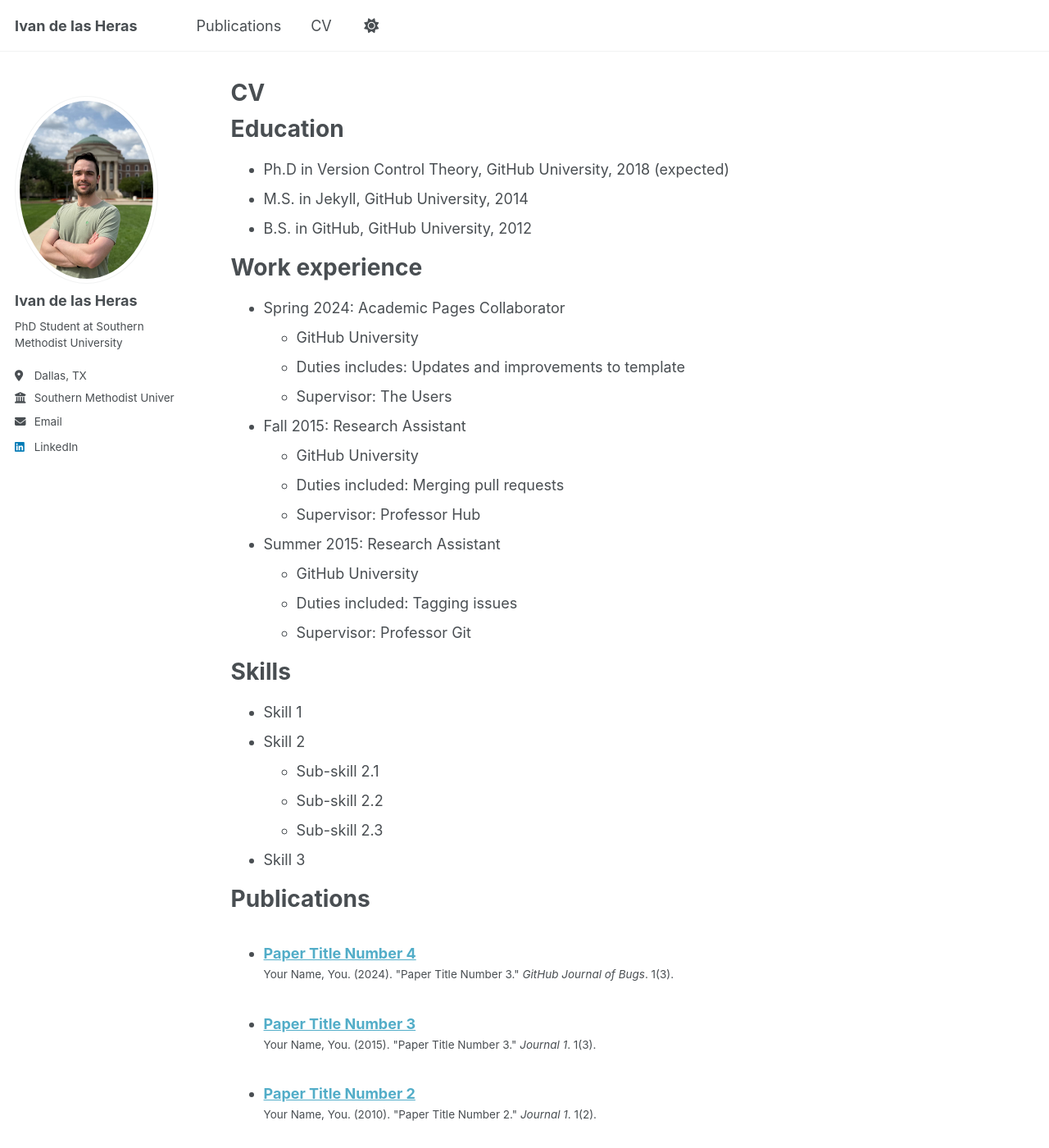
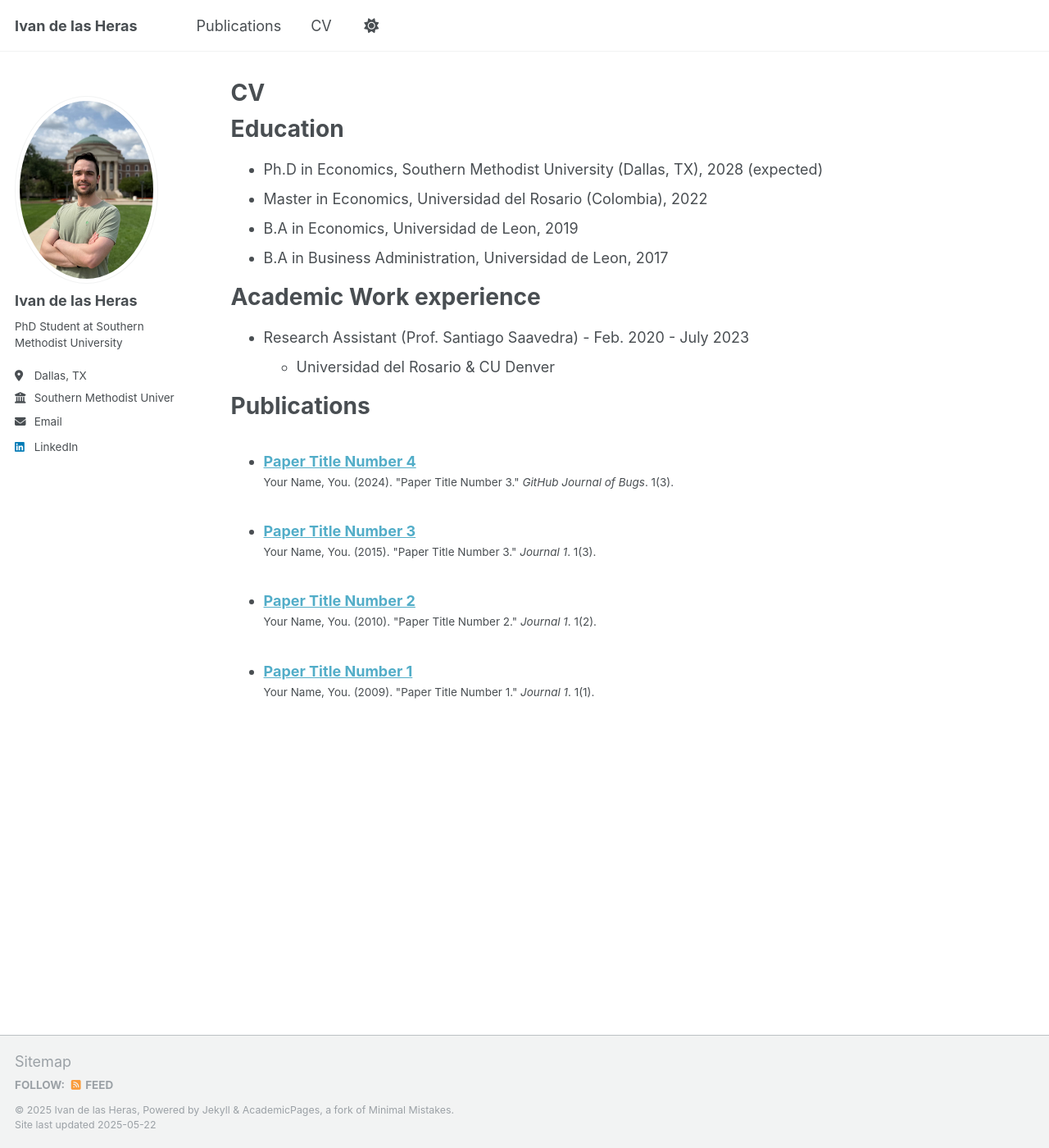
Before and after one commit to ivandelasheras/ivandelasheras.github.io, a Jekyll site: the page built from _pages/cv.md, in a window 1280 px wide and 1400 px high. Shown: the whole window at 82% size. Built offline with Jekyll 4.4.1, drawn with Linux system fonts in a browser that asks for light colours; some of the changed text lies outside the part shown.

Commit message:
update CV

```diff
--- a/_pages/cv.md
+++ b/_pages/cv.md
@@ -11,54 +11,19 @@ redirect_from:
 
 Education
 ======
-* Ph.D in Version Control Theory, GitHub University, 2018 (expected)
-* M.S. in Jekyll, GitHub University, 2014
-* B.S. in GitHub, GitHub University, 2012
+* Ph.D in Economics, Southern Methodist University (Dallas, TX), 2028 (expected)
+* Master in Economics, Universidad del Rosario (Colombia), 2022
+* B.A in Economics, Universidad de Leon, 2019
+* B.A in Business Administration, Universidad de Leon, 2017
 
-Work experience
+Academic Work experience
 ======
-* Spring 2024: Academic Pages Collaborator
-  * GitHub University
-  * Duties includes: Updates and improvements to template
-  * Supervisor: The Users
+* Research Assistant (Prof. Santiago Saavedra) - Feb. 2020 - July 2023
+  * Universidad del Rosario & CU Denver
 
-* Fall 2015: Research Assistant
-  * GitHub University
-  * Duties included: Merging pull requests
-  * Supervisor: Professor Hub
-
-* Summer 2015: Research Assistant
-  * GitHub University
-  * Duties included: Tagging issues
-  * Supervisor: Professor Git
-
-Skills
-======
-* Skill 1
-* Skill 2
-  * Sub-skill 2.1
-  * Sub-skill 2.2
-  * Sub-skill 2.3
-* Skill 3
 
 Publications
 ======
   <ul>{% for post in site.publications reversed %}
     {% include archive-single-cv.html %}
   {% endfor %}</ul>
-
-Talks
-======
-  <ul>{% for post in site.talks reversed %}
-    {% include archive-single-talk-cv.html  %}
-  {% endfor %}</ul>
-
-Teaching
-======
-  <ul>{% for post in site.teaching reversed %}
-    {% include archive-single-cv.html %}
-  {% endfor %}</ul>
-
-Service and leadership
-======
-* Currently signed in to 43 different slack teams
```
